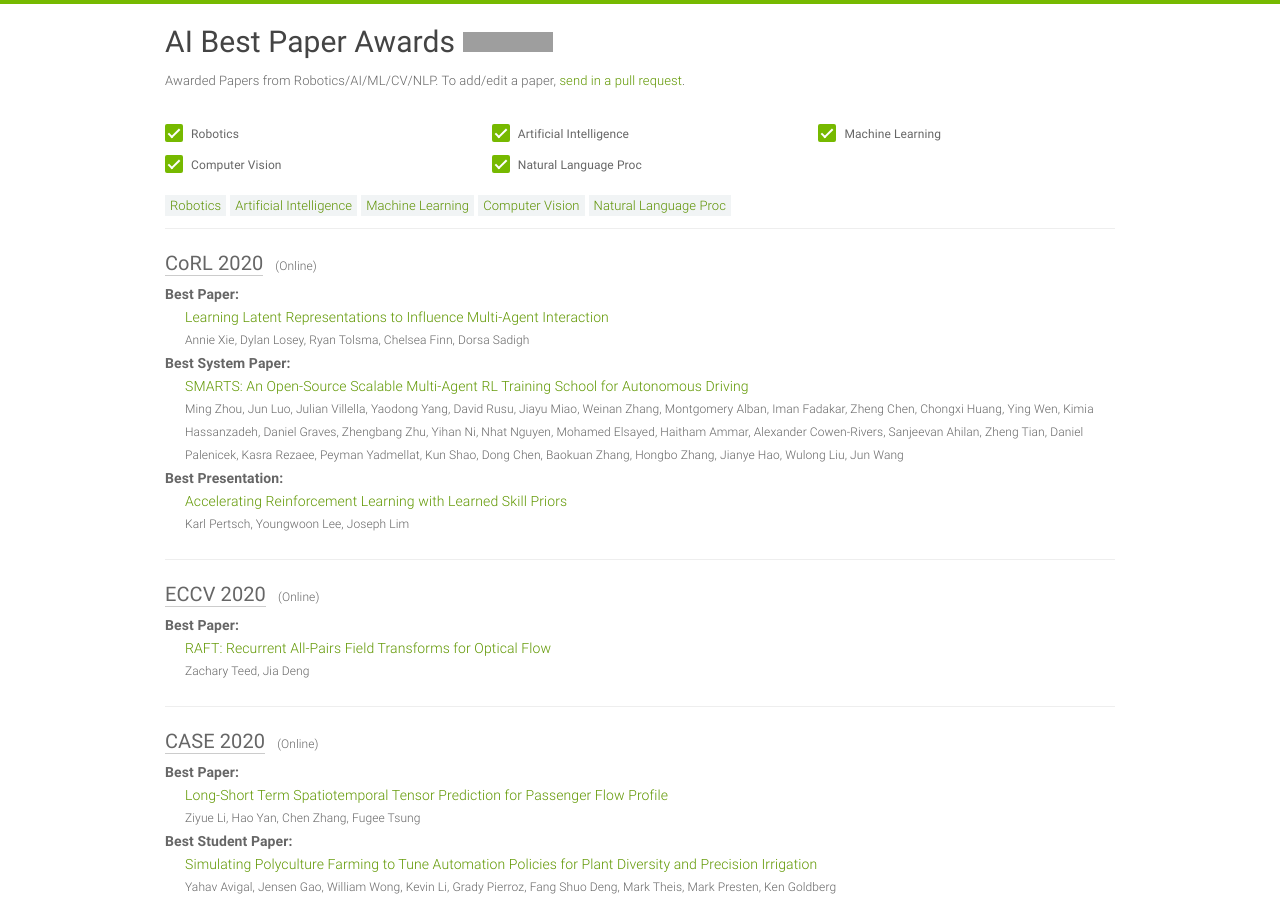
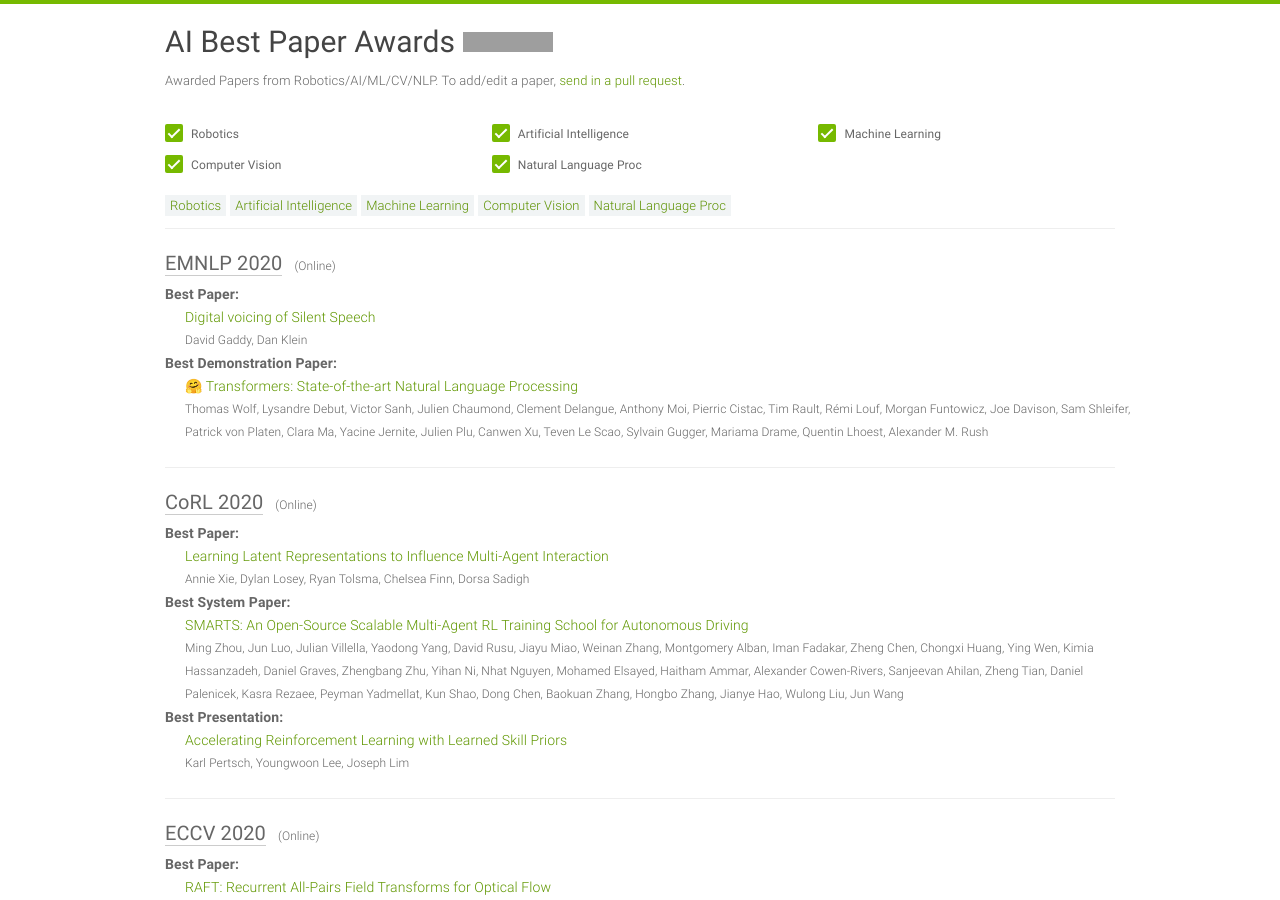
Before and after one commit to clemense/ai-bestpapers, a Jekyll site: the page built from index.html, in a window 1280 px wide and 900 px high. Built offline with Jekyll 4.4.1, drawn with Linux system fonts in a browser that asks for light colours; grey boxes are pictures that could not be loaded.

Commit message:
update EMNLP 2020

```diff
--- a/_data/papers.yml
+++ b/_data/papers.yml
@@ -1,4 +1,21 @@
 ---
+
+- venue: EMNLP
+  year: 2020
+  awards:
+  - award: Best Paper
+    title: Digital voicing of Silent Speech
+    author: David Gaddy, Dan Klein
+    link: https://www.aclweb.org/anthology/2020.emnlp-main.445/
+    source: https://2020.emnlp.org/blog/2020-11-19-best-papers/
+  - award: Best Demonstration Paper
+    title: "🤗 Transformers: State-of-the-art Natural Language Processing"
+    author: Thomas Wolf, Lysandre Debut, Victor Sanh, Julien Chaumond, Clement Delangue, Anthony Moi, Pierric Cistac, Tim Rault, Rémi Louf, Morgan Funtowicz, Joe Davison, Sam Shleifer, Patrick von Platen, Clara Ma, Yacine Jernite, Julien Plu, Canwen Xu, Teven Le Scao, Sylvain Gugger, Mariama Drame, Quentin Lhoest, Alexander M. Rush
+    link: https://www.aclweb.org/anthology/2020.emnlp-demos.6/
+    source: https://2020.emnlp.org/blog/2020-11-19-best-papers/
+  place: Online
+  date: November 16-20, 2020
+  sub: NLP
 
 - venue: CoRL
   year: 2020
```
